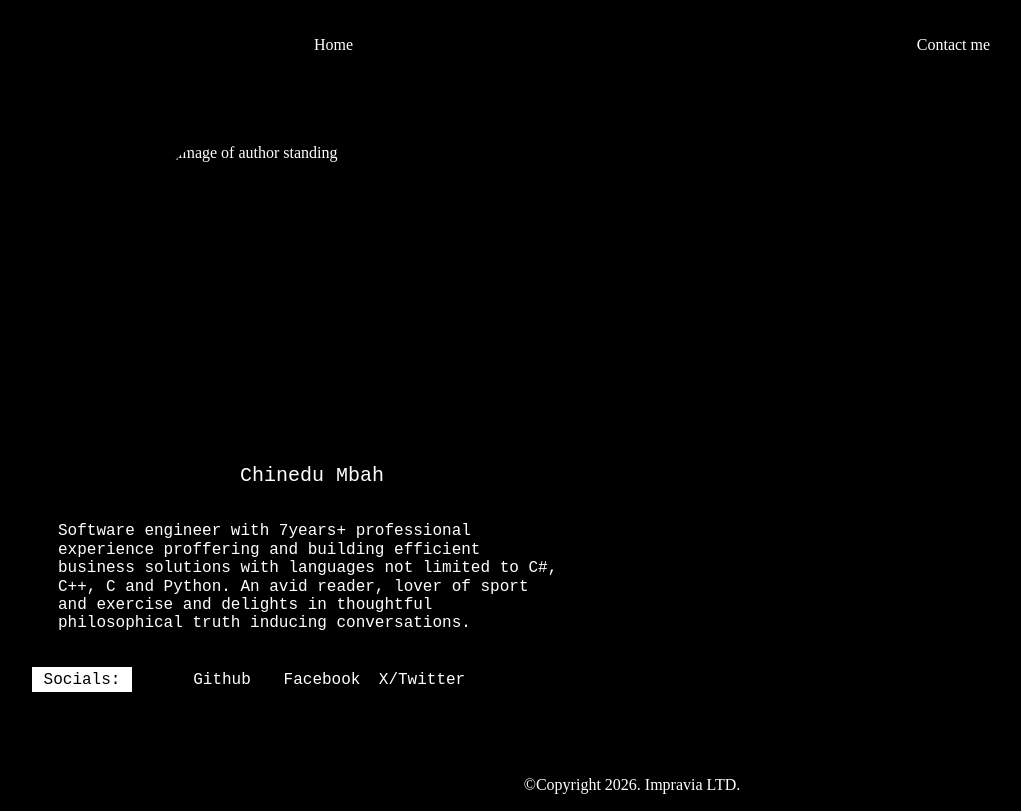
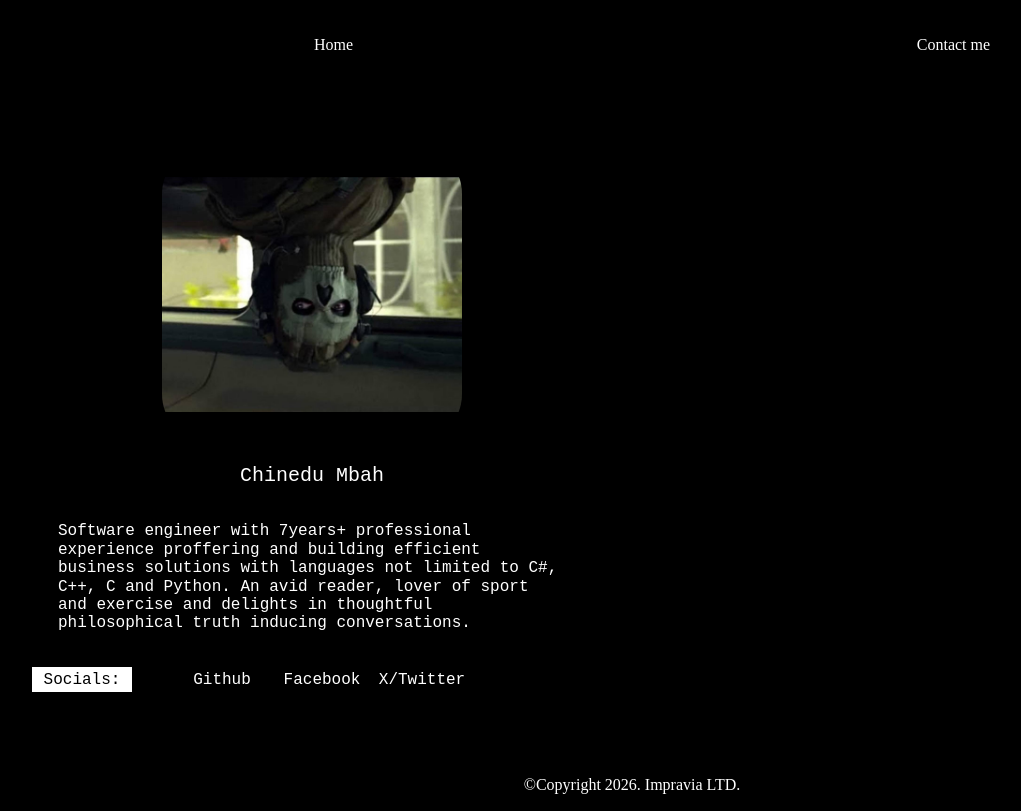
Before and after one commit to NedLarry/p4portfolio, a plain HTML site: page index.html in a window 1280 px wide. Shown: the whole page, without its empty margins (8-1029 px from the left). Drawn offline with Linux system fonts and the light colour scheme; no server answers.

Commit message:
dynamic author images

```diff
--- a/js/index.js
+++ b/js/index.js
@@ -4,7 +4,7 @@ const imageContainer = document.querySelector(".imgSelect");
 
 var dataObject = []
 
-var imageNames = ["me.jpg", "me2.jpd", "me3.jpg", "me4.jpg"]
+var imageNames = ["./images/me.jpg", "./images/me2.jpg", "./images/me3.jpg", "./images/me4.jpg"]
 
 function FormulateImgElement(pd) {
     var element = document.createElement("a")
@@ -19,14 +19,9 @@ function FormulateImgElement(pd) {
 SetImageElement()
 
 function SetImageElement (){
-
-    var index = Math.floor(Math.random() * 5);
-
+    var index = Math.floor(Math.random() * 4);
     var imgToShw = imageNames[index];
-
-    console.log(imgToShw);
-
-    imageContainer.setAttribute('src', `.././images/{imgToShw}`)
+    imageContainer.setAttribute('src', `${imgToShw}`)
 }
 
 function AppendElement(pd) {
```
Also changed, not shown: index.html (+1 -1 lines).
